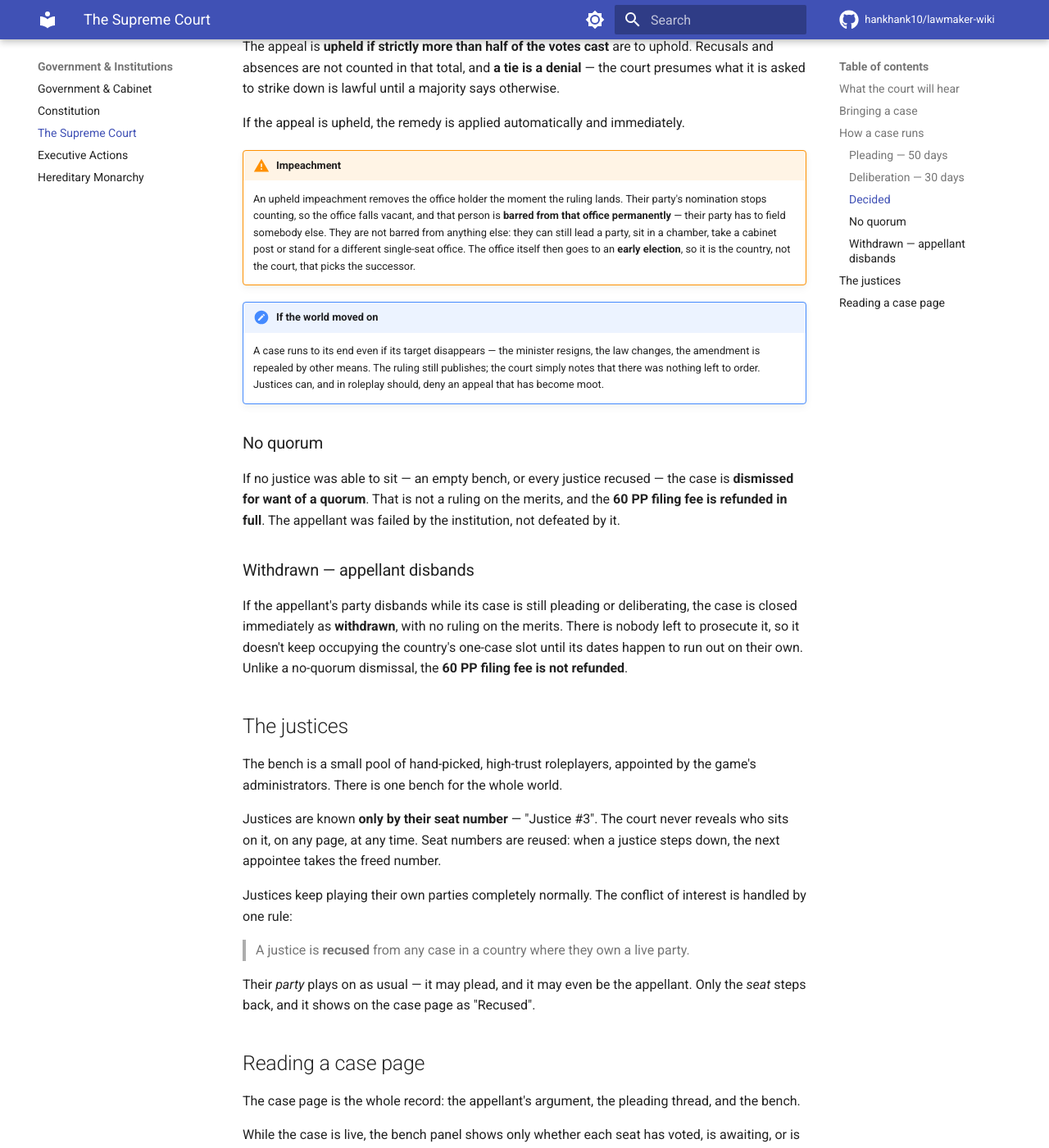
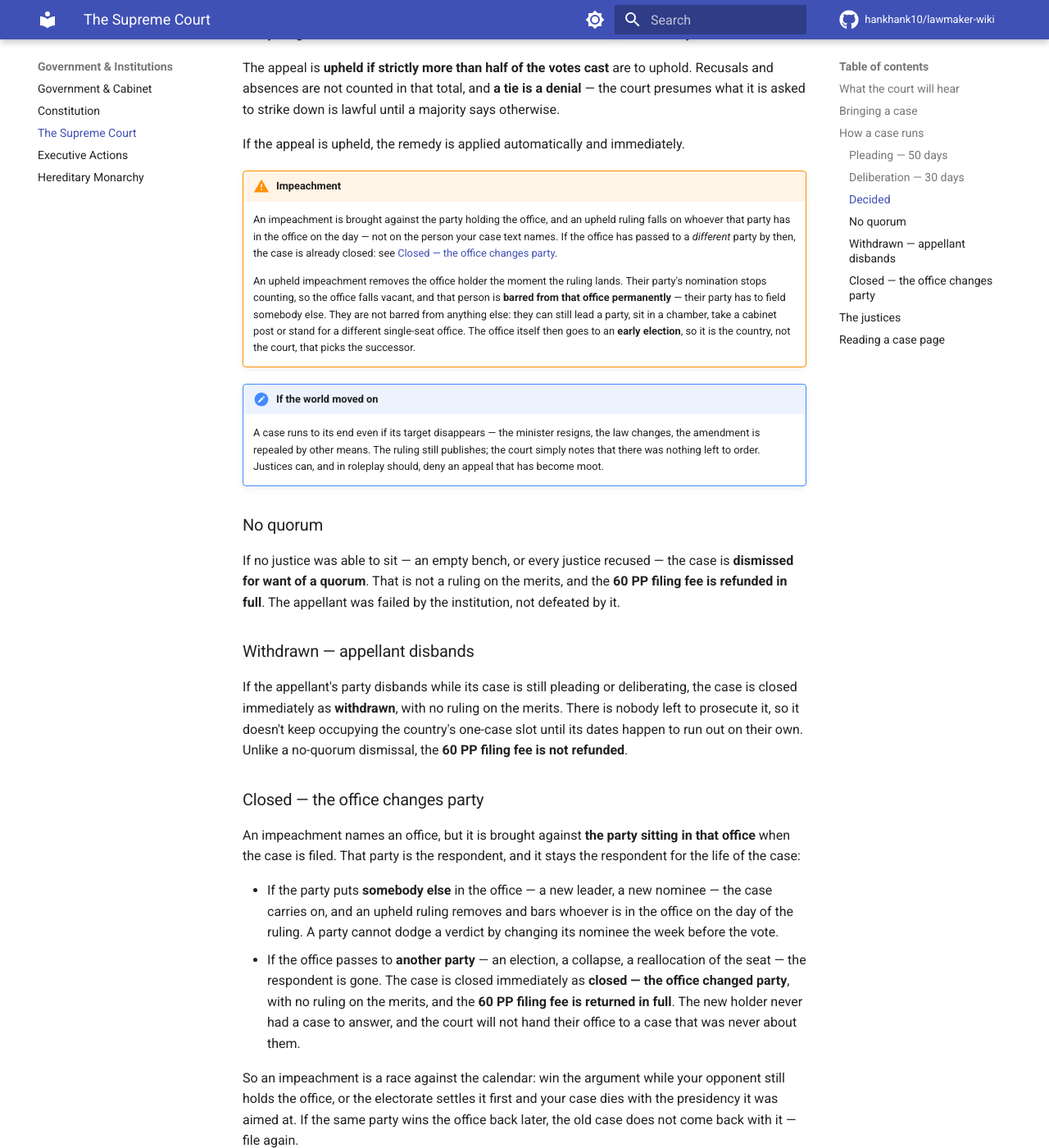
Before and after one commit to hankhank10/lawmaker-wiki, an MkDocs documentation site: the page built from docs/gameplay/supreme-court.md, in a window 1280 px wide and 1400 px high, scrolled down 2511 px. Shown: the whole window at 82% size. Built offline with MkDocs 1.6.1 and Material for MkDocs 9.7.7, drawn with Linux system fonts in a browser that asks for light colours; comment, search, counter and statistics services are not loaded; some of the changed text lies outside the part shown.

Commit message:
📝 Sync from private repo
Auto-synced from hankhank10/lawmaker/game-manual

```diff
--- a/docs/gameplay/supreme-court.md
+++ b/docs/gameplay/supreme-court.md
@@ -25,7 +25,7 @@ Only **amendments** can be struck down. Power allocations, legislatures, cabinet
 
 Any live party in a country with a court may file an appeal, for **60 PP**. Only **one case runs at a time** in a country, so if the court is already sitting you have to wait.
 
-Filing is the commitment. There is no draft stage and no voluntary withdrawal — once the case is entered, it runs its course, and the fee is not returned. Two things can still end a case early without a ruling on the merits: a case no justice was able to hear (see [No quorum](#no-quorum) below), and a case whose appellant party disbands before a ruling (see [Withdrawn](#withdrawn-appellant-disbands) below).
+Filing is the commitment. There is no draft stage and no voluntary withdrawal — once the case is entered, it runs its course, and the fee is not returned. Three things can still end a case early without a ruling on the merits: a case no justice was able to hear (see [No quorum](#no-quorum) below), a case whose appellant party disbands before a ruling (see [Withdrawn](#withdrawn-appellant-disbands) below), and an impeachment whose office changes party mid-case (see [Closed — the office changes party](#closed-the-office-changes-party) below).
 
 Your written case is the opening submission of the record. Make it argue something.
 
@@ -66,6 +66,11 @@ The appeal is **upheld if strictly more than half of the votes cast** are to uph
 If the appeal is upheld, the remedy is applied automatically and immediately.
 
 !!! warning "Impeachment"
+    An impeachment is brought against the party holding the office, and an upheld ruling falls on
+    whoever that party has in the office on the day — not on the person your case text names. If
+    the office has passed to a *different* party by then, the case is already closed: see
+    [Closed — the office changes party](#closed-the-office-changes-party).
+
     An upheld impeachment removes the office holder the moment the ruling lands. Their party's
     nomination stops counting, so the office falls vacant, and that person is **barred from that
     office permanently** — their party has to field somebody else. They are not barred from
@@ -83,6 +88,15 @@ If no justice was able to sit — an empty bench, or every justice recused — t
 ### Withdrawn — appellant disbands
 
 If the appellant's party disbands while its case is still pleading or deliberating, the case is closed immediately as **withdrawn**, with no ruling on the merits. There is nobody left to prosecute it, so it doesn't keep occupying the country's one-case slot until its dates happen to run out on their own. Unlike a no-quorum dismissal, the **60 PP filing fee is not refunded**.
+
+### Closed — the office changes party
+
+An impeachment names an office, but it is brought against **the party sitting in that office** when the case is filed. That party is the respondent, and it stays the respondent for the life of the case:
+
+- If the party puts **somebody else** in the office — a new leader, a new nominee — the case carries on, and an upheld ruling removes and bars whoever is in the office on the day of the ruling. A party cannot dodge a verdict by changing its nominee the week before the vote.
+- If the office passes to **another party** — an election, a collapse, a reallocation of the seat — the respondent is gone. The case is closed immediately as **closed — the office changed party**, with no ruling on the merits, and the **60 PP filing fee is returned in full**. The new holder never had a case to answer, and the court will not hand their office to a case that was never about them.
+
+So an impeachment is a race against the calendar: win the argument while your opponent still holds the office, or the electorate settles it first and your case dies with the presidency it was aimed at. If the same party wins the office back later, the old case does not come back with it — file again.
 
 ## The justices
 
```
